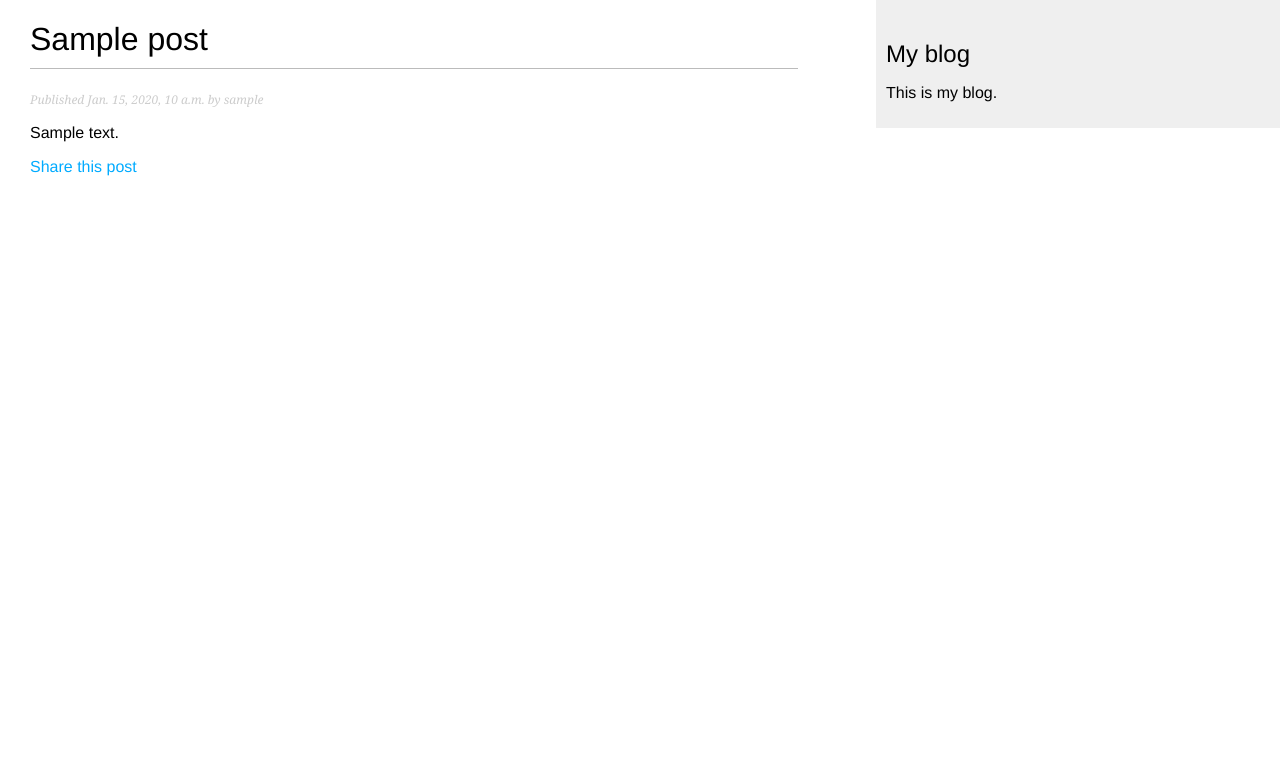
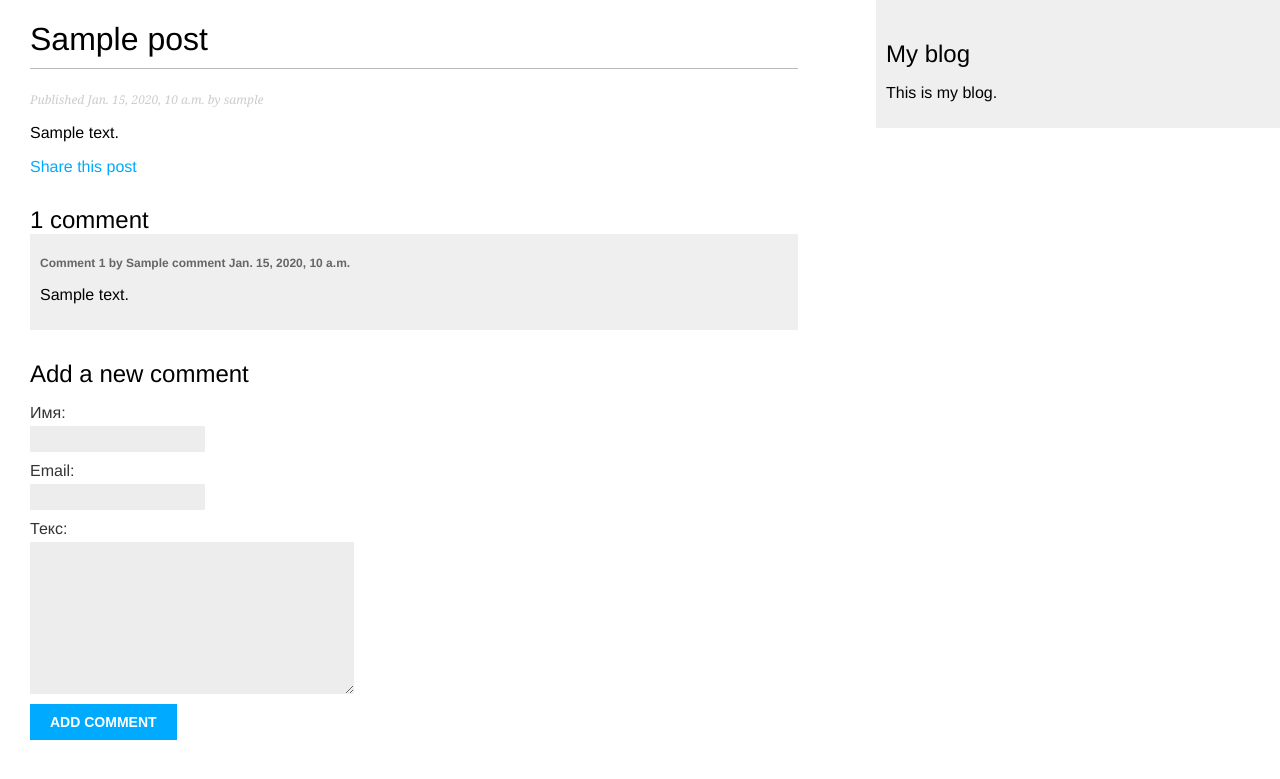
Before and after one commit to CheStix/Blog, a Django app: a page that uses blog/templates/blog/base.html in a window 1280 px wide. Shown: the top 779 px of the page. Run offline with Django 3.2, Linux system fonts and the light colour scheme; tables that the repository leaves empty hold one stand-in row (values such as "Sample post").

Commit message:
add model for comments list and adding comments on post page

```diff
--- a/blog/forms.py
+++ b/blog/forms.py
@@ -1,4 +1,6 @@
 from django import forms
+
+from .models import Comment
 
 
 class EmailPostForm(forms.Form):
@@ -6,3 +8,9 @@ class EmailPostForm(forms.Form):
     email = forms.EmailField()
     to = forms.EmailField()
     comments = forms.CharField(required=False, widget=forms.Textarea)
+
+
+class CommentForm(forms.ModelForm):
+    class Meta:
+        model = Comment
+        fields = ('name', 'email', 'body')
--- a/blog/models.py
+++ b/blog/models.py
@@ -37,3 +37,21 @@ class Post(models.Model):
     def get_absolute_url(self):
         return reverse('blog:post_detail_url', args=[self.publish.year, self.publish.month,
                                                      self.publish.day, self.slug])
+
+
+class Comment(models.Model):
+    post = models.ForeignKey(Post, on_delete=models.CASCADE, related_name='comments', verbose_name='Пост')
+    name = models.CharField(max_length=80, verbose_name='Имя')
+    email = models.EmailField(verbose_name='Email')
+    body = models.TextField(verbose_name='Текс')
+    created = models.DateTimeField(auto_now_add=True, verbose_name='Создано')
+    updated = models.DateTimeField(auto_now=True, verbose_name='Изменено')
+    active = models.BooleanField(default=True, verbose_name='Активен')
+
+    class Meta:
+        ordering = ('created',)
+        verbose_name = 'Комментарий'
+        verbose_name_plural = 'Комментарии'
+
+    def __str__(self):
+        return f'Comment by {self.name} on {self.post}'
--- a/blog/templates/blog/base.html
+++ b/blog/templates/blog/base.html
@@ -1,6 +1,6 @@
 {% load static %}
 <!DOCTYPE html>
-<html>
+<html lang="en">
 <head>
     <title>{% block title %}{% endblock %}</title>
     <link href="{% static "css/blog.css" %}" rel="stylesheet">
--- a/blog/templates/blog/post/detail.html
+++ b/blog/templates/blog/post/detail.html
@@ -9,4 +9,31 @@
     <p>
         <a href="{% url "blog:post_share_url" post.id %}">Share this post</a>
     </p>
+
+    {% with comments.count as total_comments %}
+        <h2>{{ total_comments }} comment{{ total_comments|pluralize }}</h2>
+    {% endwith %}
+
+    {% for comment in comments %}
+        <div class="comment">
+            <p class="info">
+                Comment {{ forloop.counter }} by {{ comment.name }}
+                {{ comment.created }}
+            </p>
+            {{ comment.body|linebreaks }}
+        </div>
+    {% empty %}
+        <p>There are no comments yet.</p>
+    {% endfor %}
+
+    {% if new_comment %}
+        <h2>Your comment has been added.</h2>
+    {% else %}
+        <h2>Add a new comment</h2>
+        <form action="." method="post">
+            {{ comment_form.as_p }}
+            {% csrf_token %}
+            <p><input type="submit" value="Add comment"></p>
+        </form>
+    {% endif %}
 {% endblock %}
--- a/blog/views.py
+++ b/blog/views.py
@@ -4,7 +4,7 @@ from django.core.paginator import Paginator, EmptyPage, PageNotAnInteger
 from django.views.generic import ListView
 
 from .models import Post
-from .forms import EmailPostForm
+from .forms import EmailPostForm, CommentForm
 
 
 class PostListView(ListView):
@@ -32,7 +32,25 @@ def post_list(request):
 def post_detail(request, year, month, day, post):
     post = get_object_or_404(Post, slug=post, status='published', publish__year=year,
                              publish__month=month, publish__day=day)
-    return render(request, 'blog/post/detail.html', {'post': post})
+    # comments list for current post
+    comments = post.comments.filter(active=True)
+    new_comment = None
+    if request.method == 'POST':
+        # user sent comment
+        comment_form = CommentForm(data=request.POST)
+        if comment_form.is_valid():
+            # create comment but not save
+            new_comment = comment_form.save(commit=False)
+            # join comment with post
+            new_comment.post = post
+            # save comment on base
+            new_comment.save()
+    else:
+        comment_form = CommentForm()
+    return render(request, 'blog/post/detail.html', {'post': post,
+                                                     'comments': comments,
+                                                     'new_comment': new_comment,
+                                                     'comment_form': comment_form})
 
 
 def post_share(request, post_id):
```
Also changed, not shown: blog/admin.py (+8 -1 lines), blog/migrations/0002_comment.py (added).
